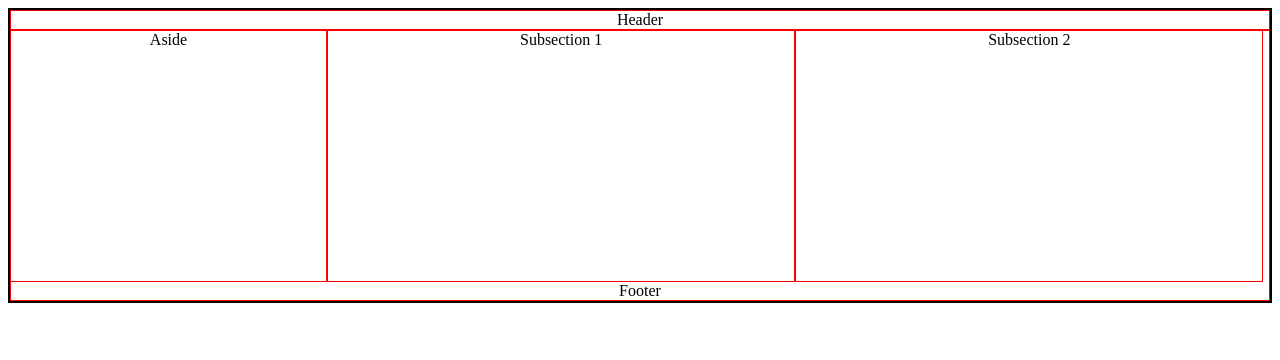
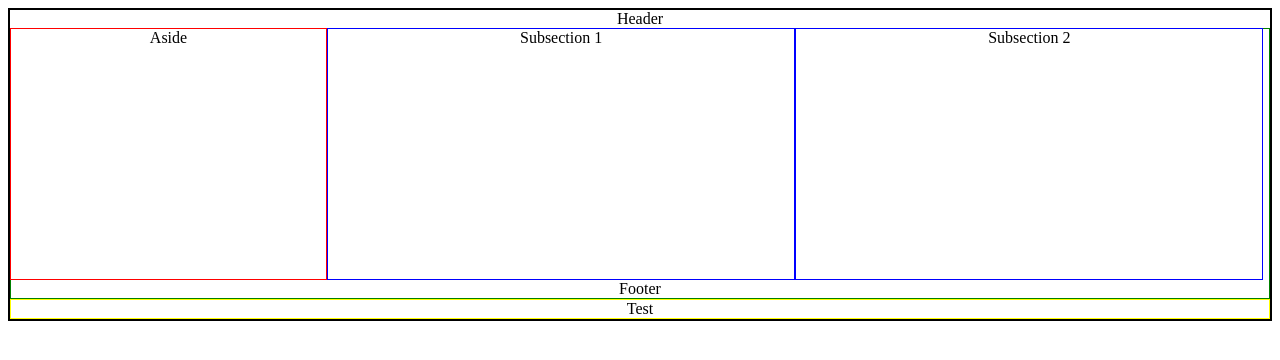
Before and after one commit to mayankdikshit/gfg-classroom, a plain HTML site: page Week 1/assignment1.html in a window 1280 px wide. Drawn offline with Linux system fonts and the light colour scheme.

Commit message:
added 19th feb

```diff
--- a/Week 1/assignment1.html
+++ b/Week 1/assignment1.html
@@ -9,9 +9,6 @@
         border: 2px solid black;
         text-align: center;
       }
-      header {
-        border: 1px solid red;
-      }
       aside {
         border: 1px solid red;
         width: 25%;
@@ -21,12 +18,12 @@
       section {
         width: 37%;
         float: right;
-        border: 1px solid red;
+        border: 1px solid blue;
         height: 250px;
         float: left;
       }
       footer {
-        border: 1px solid red;
+        border: 1px solid green;
       }
     </style>
   </head>
@@ -47,6 +44,7 @@
         <footer>
             Footer
         </footer>
+        <center style="border: 1px solid yellow;">Test</center>
     </div>
   </body>
 </html>
```
Also changed, not shown: 19thfeb.html (added).
